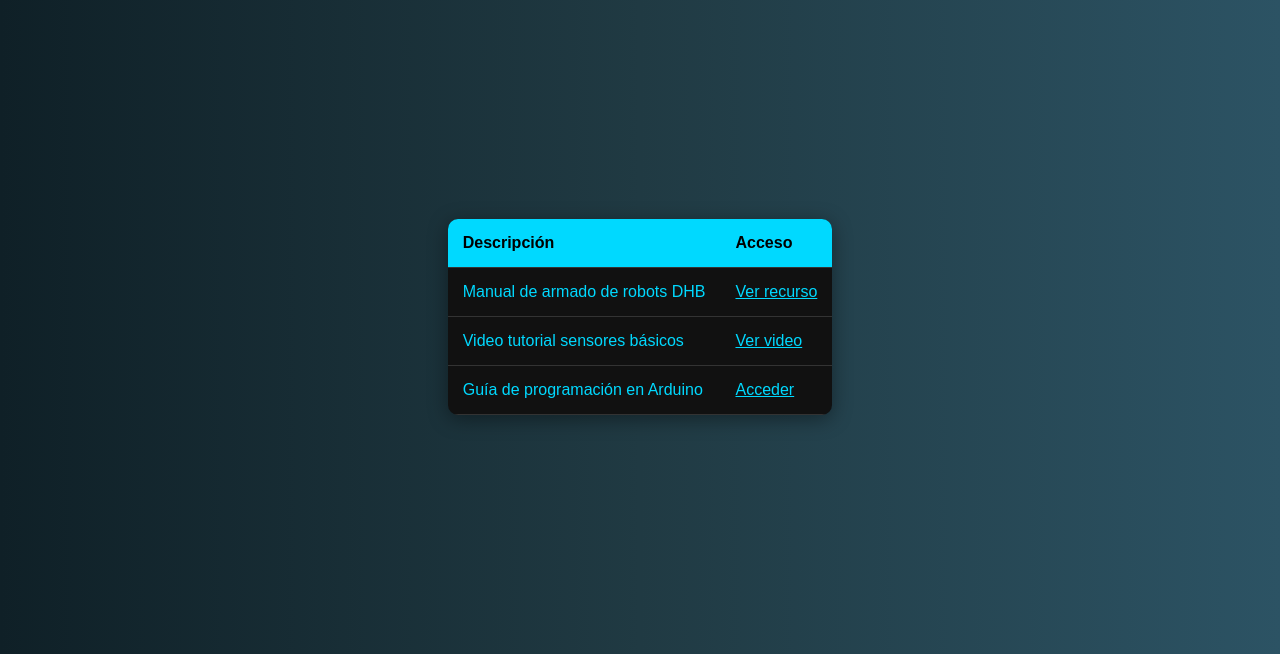
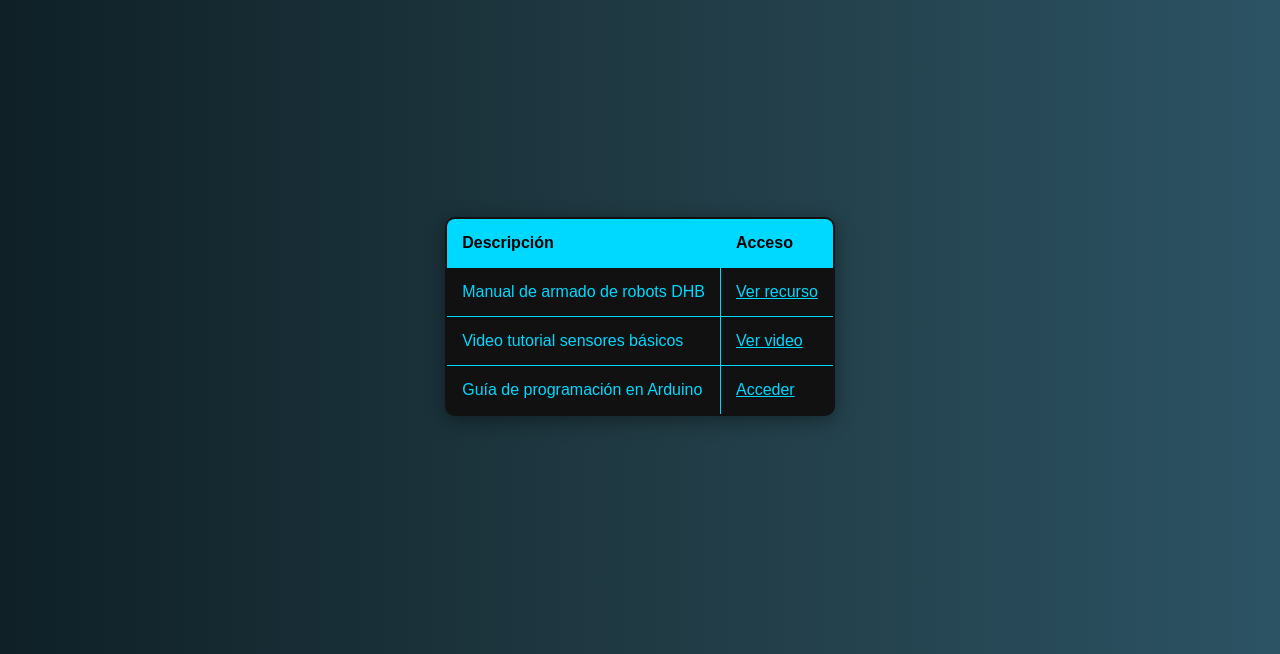
Before and after one commit to arcbots/dhbrobotica, a plain HTML site: page recursos.html in a window 1280 px wide. Shown: the part 186-840 px from the top of the page. Drawn offline with Linux system fonts and the light colour scheme.

Commit message:
Update main.css

```diff
--- a/css/main.css
+++ b/css/main.css
@@ -158,9 +158,10 @@ table {
   border-collapse: collapse;
   background-color: #111;
   color: #00d9ff;
+  box-shadow: 0 4px 20px rgba(0,0,0,0.4);
+  border: 2px solid #00d9ff;
   border-radius: 10px;
   overflow: hidden;
-  box-shadow: 0 4px 20px rgba(0,0,0,0.4);
 }
 
 thead {
@@ -171,7 +172,7 @@ thead {
 th, td {
   padding: 15px;
   text-align: left;
-  border-bottom: 1px solid #333;
+  border: 1px solid #00d9ff;
 }
 
 tr:hover {
```
